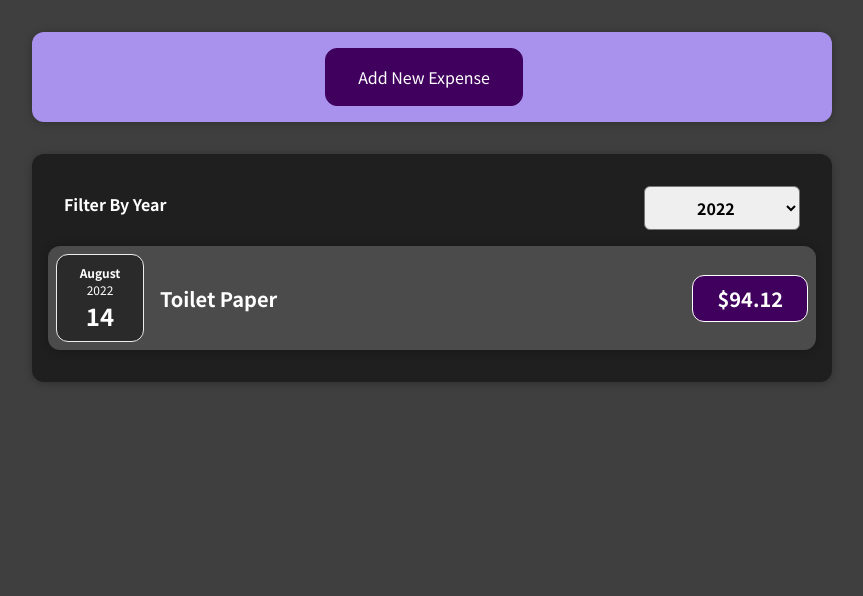
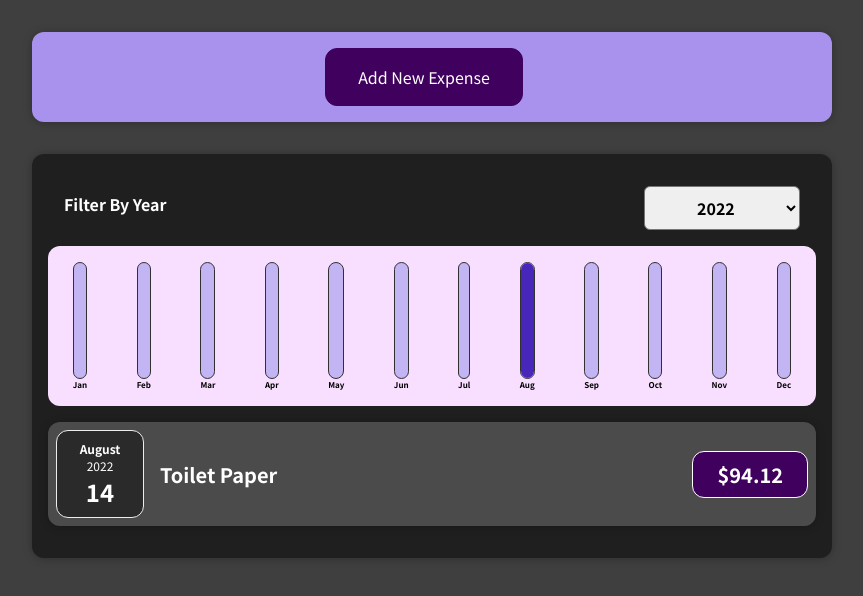
Before and after one commit to errollin/styled-components-react-basic, a React (Create React App) app: page / in a window 1280 px wide. Shown: the top 596 px of the page, without its empty margins (208-1071 px from the left). Built offline with nearby package versions, Linux system fonts and the light colour scheme.

Commit message:
Add ExpenseChart, Chart and ChartBar components

```diff
--- /dev/null
+++ b/src/components/Chart/Chart.tsx
@@ -0,0 +1,50 @@
+import React from 'react';
+
+import styled from 'styled-components';
+
+import { Item } from 'models';
+import ChartBar from 'components/Chart/ChartBar/ChartBar';
+
+type Props = {
+  dataPoints: Array<Item>;
+};
+
+const ChartWrapper = styled.div`
+  padding: 1rem 0;
+  border-radius: 12px;
+  background-color: #f8dfff;
+  text-align: center;
+  display: flex;
+  justify-content: space-around;
+  height: 10rem;
+`;
+
+const Chart = (props: Props) => {
+  const dataPointValues = props.dataPoints.map((dataPoint) => {
+    return +dataPoint.value;
+  });
+
+  // const totalMaximum = Math.max(...dataPointValues);
+
+  const totalMaximum = dataPointValues.reduce(
+    (previousValue, currentValue, currentIndex, array) => {
+      return previousValue + currentValue;
+    },
+    0
+  );
+
+  return (
+    <ChartWrapper>
+      {props.dataPoints.map((dataPoint) => (
+        <ChartBar
+          key={dataPoint.label}
+          value={+dataPoint.value}
+          maxValue={totalMaximum}
+          label={dataPoint.label}
+        />
+      ))}
+    </ChartWrapper>
+  );
+};
+
+export default Chart;
--- /dev/null
+++ b/src/components/Chart/ChartBar/ChartBar.tsx
@@ -0,0 +1,60 @@
+import React from 'react';
+
+import styled from 'styled-components';
+
+type Props = {
+  label: string;
+  value: number;
+  maxValue: number;
+};
+
+const ChartBarWrapper = styled.div`
+  height: 100%;
+  display: flex;
+  flex-direction: column;
+  align-items: center;
+`;
+
+const ChartBarInner = styled.div`
+  height: 100%;
+  width: 100%;
+  border: 1px solid #313131;
+  border-radius: 12px;
+  background-color: #c3b4f3;
+  overflow: hidden;
+  display: flex;
+  flex-direction: column;
+  justify-content: flex-end;
+`;
+
+const ChartBarFill = styled.div((props: { height: string }) => ({
+  backgroundColor: '#4826b9',
+  width: '100%',
+  height: props.height,
+  transition: 'all 0.3s ease-out',
+}));
+
+const ChartBarLabelWrapper = styled.div`
+  font-weight: bold;
+  font-size: 0.5rem;
+  text-align: center;
+`;
+
+const ChartBar = (props: Props) => {
+  let barFillHeight = '0%';
+
+  if (props.maxValue > 0) {
+    barFillHeight = `${Math.round((props.value / props.maxValue) * 100)}%`;
+  }
+
+  return (
+    <ChartBarWrapper>
+      <ChartBarInner>
+        <ChartBarFill height={barFillHeight}></ChartBarFill>
+      </ChartBarInner>
+      <ChartBarLabelWrapper>{props.label}</ChartBarLabelWrapper>
+    </ChartBarWrapper>
+  );
+};
+
+export default ChartBar;
--- /dev/null
+++ b/src/components/Expenses/ExpenseChart/ExpenseChart.tsx
@@ -0,0 +1,48 @@
+import React from 'react';
+
+import styled from 'styled-components';
+
+import { Expense } from 'models';
+import Chart from 'components/Chart/Chart';
+
+type Props = {
+  expenses: Array<Expense>;
+};
+
+const ExpenseChartWrapper = styled.div`
+  width: 100%;
+  height: 100%;
+  border-radius: 12px;
+  margin: 1rem 0;
+`;
+
+const ExpenseChart = (props: Props) => {
+  const chartDataPoints = [
+    { label: 'Jan', value: 0 },
+    { label: 'Feb', value: 0 },
+    { label: 'Mar', value: 0 },
+    { label: 'Apr', value: 0 },
+    { label: 'May', value: 0 },
+    { label: 'Jun', value: 0 },
+    { label: 'Jul', value: 0 },
+    { label: 'Aug', value: 0 },
+    { label: 'Sep', value: 0 },
+    { label: 'Oct', value: 0 },
+    { label: 'Nov', value: 0 },
+    { label: 'Dec', value: 0 },
+  ];
+
+  for (const expense of props.expenses) {
+    // starting at 0 => January
+    const expenseMonth = expense.date.getMonth();
+    chartDataPoints[expenseMonth].value += expense.amount;
+  }
+
+  return (
+    <ExpenseChartWrapper>
+      <Chart dataPoints={chartDataPoints} />
+    </ExpenseChartWrapper>
+  );
+};
+
+export default ExpenseChart;
--- a/src/components/Expenses/Expenses.tsx
+++ b/src/components/Expenses/Expenses.tsx
@@ -6,6 +6,7 @@ import { Expense } from 'models';
 import Card from 'components/common/Card/Card';
 import ExpenseList from 'components/Expenses/ExpenseList/ExpenseList';
 import ExpenseFilter from 'components/Expenses/ExpenseFilter/ExpenseFilter';
+import ExpenseChart from 'components/Expenses/ExpenseChart/ExpenseChart';
 
 type Props = {
   expenses: Array<Expense>;
@@ -36,6 +37,7 @@ const Expenses = (props: Props) => {
         selected={filteredYear}
         onFilterChange={handleFilterChange}
       />
+      <ExpenseChart expenses={filteredExpenses} />
       <ExpenseList expenses={filteredExpenses} />
     </ExpensesWrapper>
   );
```
